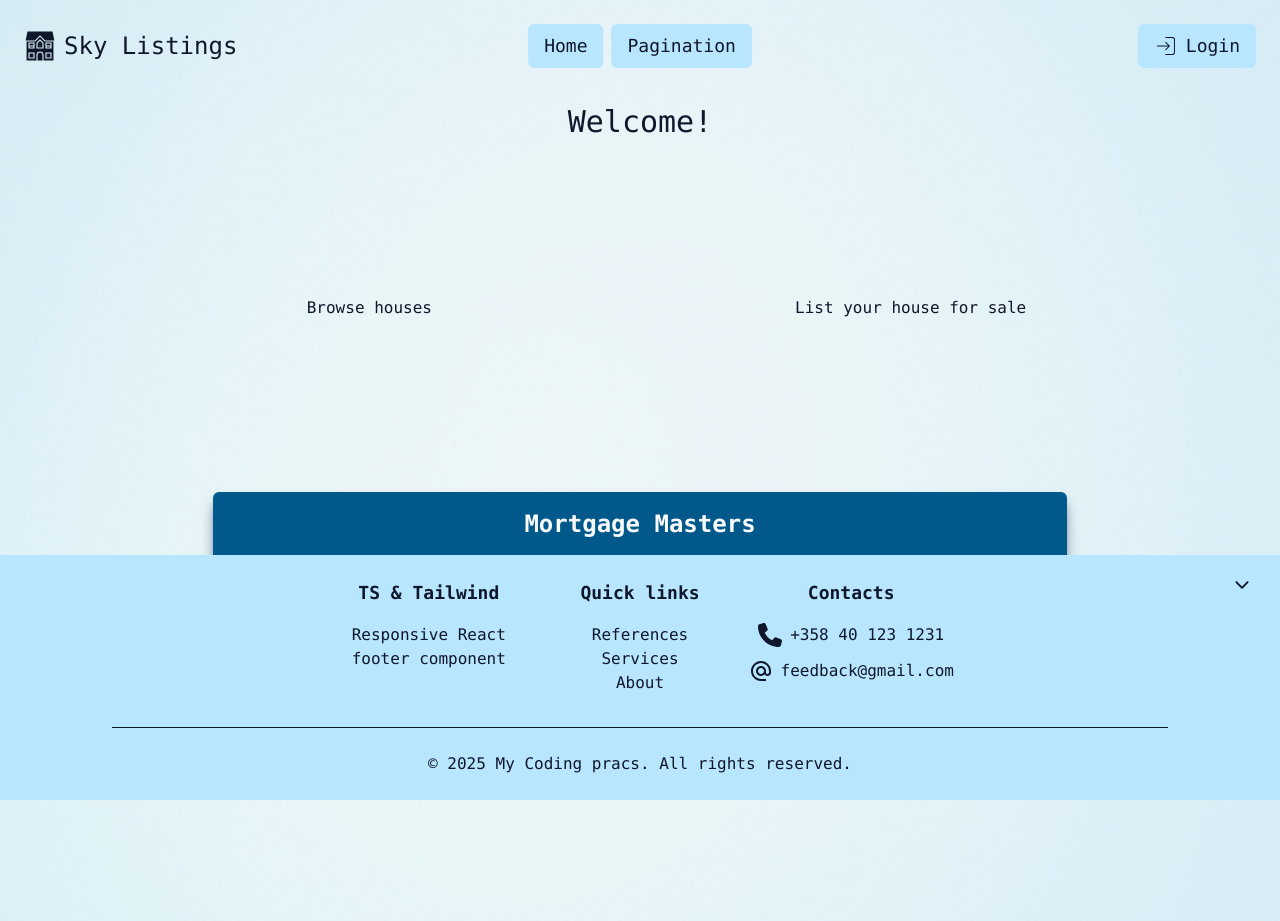
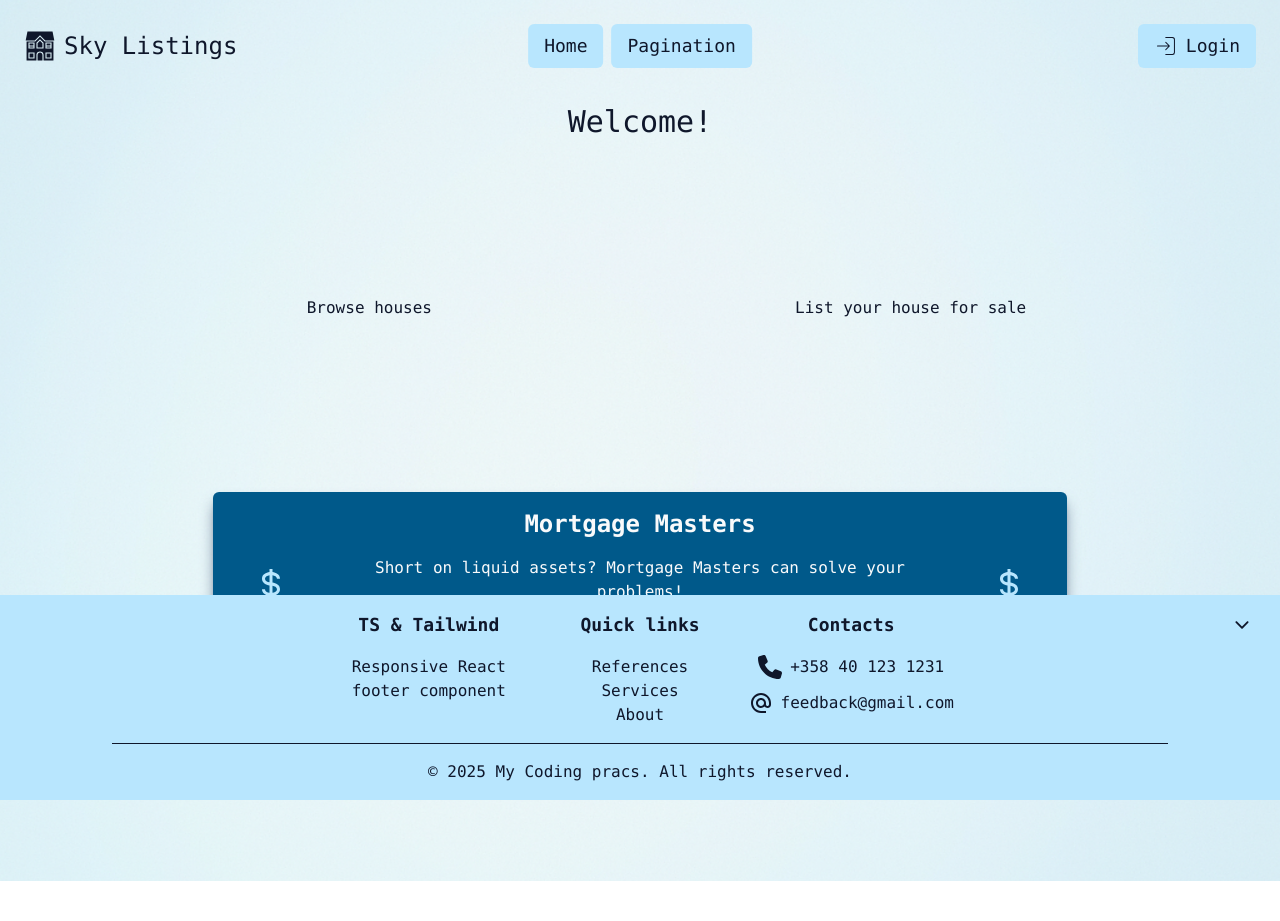
Before and after one commit to olliuhlbeck/sky-listings, a React (Vite) app in the folder frontend/: page / in a window 1280 px wide. After the commit the page ends 881 px from the top, so only its background shows below. Built offline with nearby package versions, Linux system fonts and the light colour scheme.

Commit message:
shrink footer paddings

```diff
--- a/frontend/src/components/FooterComponents/Footer.tsx
+++ b/frontend/src/components/FooterComponents/Footer.tsx
@@ -8,7 +8,7 @@ import { MdAlternateEmail } from 'react-icons/md';
 const Footer: React.FC<FooterProps> = ({ footerVisible, setFooterVisible }) => {
   return (
     <footer
-      className={`bg-sky-200 sticky bottom-0 ${footerVisible ? 'w-full px-4 md:px-16 lg:px-28 py-6' : 'ml-auto mr-2 w-18 h-14 rounded-t-md'} `}
+      className={`bg-sky-200 sticky bottom-0 ${footerVisible ? 'w-full px-4 md:px-16 lg:px-28 py-4' : 'ml-auto mr-2 w-18 h-14 rounded-t-md'} `}
     >
       <button
         className='absolute top-2 right-4 hover:text-slate-100 hover:cursor-pointer transition pr-3 py-3'
@@ -59,7 +59,7 @@ const Footer: React.FC<FooterProps> = ({ footerVisible, setFooterVisible }) => {
               </ul>
             </div>
           </div>
-          <div className='border-t text-center pt-6 mt-4'>
+          <div className='border-t text-center pt-4'>
             <p>© 2025 My Coding pracs. All rights reserved.</p>
           </div>
         </>
```
